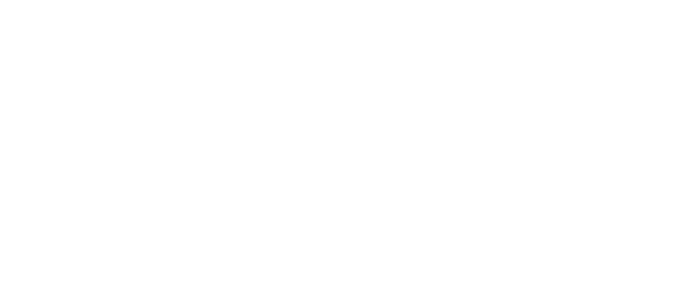
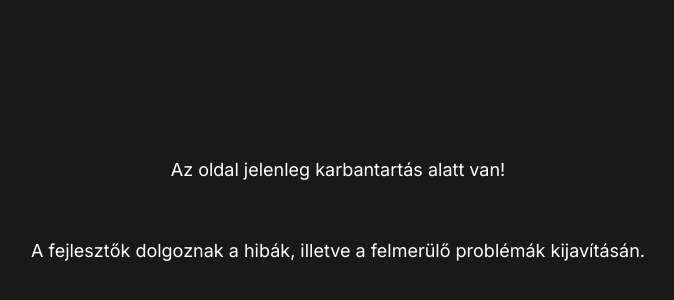
Before and after one commit to R4d1cs/Los-Santos-RolePlay-UCP, a Vue app in the folder ucp-frontend/: page / in a window 1280 px wide. Before the commit this address had no page. Shown: the part 190-490 px from the top of the page, without its empty margins (302-976 px from the left). Built offline with nearby package versions, Linux system fonts and the light colour scheme.

Commit message:
A karbantartást jelző nézet szerkesztve.

```diff
--- a/ucp-frontend/package.json
+++ b/ucp-frontend/package.json
@@ -12,6 +12,8 @@
   },
   "devDependencies": {
     "@vue/cli-plugin-router": "~5.0.0",
-    "@vue/cli-service": "~5.0.0"
+    "@vue/cli-service": "~5.0.0",
+    "node-sass": "^9.0.0",
+    "sass-loader": "^14.1.1"
   }
 }
--- a/ucp-frontend/src/App.vue
+++ b/ucp-frontend/src/App.vue
@@ -1,13 +1,55 @@
 <template>
-  <router-view/>
+  <div class="router_view-wrapper">
+    <router-view />
+  </div>
 </template>
 
 <style>
+  @import url('https://fonts.googleapis.com/css2?family=Inter:wght@100..900&display=swap');
+
+  * {
+    box-sizing: border-box;
+    margin: 0;
+    padding: 0;
+    outline: none;
+    border: none;
+    box-sizing: border-box;
+    text-decoration: none;
+
+    font-family: "Inter", sans-serif;
+  }
+
+  ::-webkit-scrollbar {
+    width: 5px;
+  }
+
+  ::-webkit-scrollbar-track {
+    background: #0D0D0D;
+  }
+
+  ::-webkit-scrollbar-thumb {
+    background: #252525;
+    border-radius: 10px;
+  }
+
+  ::-webkit-scrollbar-thumb:hover {
+    background: #202020;
+  }
+
   #app {
-    font-family: Avenir, Helvetica, Arial, sans-serif;
-    -webkit-font-smoothing: antialiased;
-    -moz-osx-font-smoothing: grayscale;
-    text-align: center;
-    color: #2c3e50;
+    background-color: rgba(0, 0, 0, 0.9);
+
+    .router_view-wrapper {
+      display: flex;
+      flex-direction: row;
+      justify-content: center;
+      align-items: center;
+
+      gap: 30px;
+
+      min-height: 100vh;
+
+      padding: 20px 100px;
+    }
   }
 </style>
--- a/ucp-frontend/src/Views/PageNotFound.vue
+++ b/ucp-frontend/src/Views/PageNotFound.vue
@@ -1,15 +1,9 @@
 <template>
   <div class="page_not_found-wrapper">
-    <IconComponent iconPath="Icons/maintenance_white" />
-
     <span>Az oldal jelenleg karbantartás alatt van!</span>
     <span>A fejlesztők dolgoznak a hibák, illetve a felmerülő problémák kijavításán.</span>
   </div>
 </template>
-
-<script setup>
-  import IconComponent from '@/Components/Icon'
-</script>
 
 <style lang="scss" scoped>
   .page_not_found-wrapper {
--- a/ucp-frontend/src/main.js
+++ b/ucp-frontend/src/main.js
@@ -2,16 +2,25 @@
 import App from './App.vue'
 import { createRouter, createWebHistory } from 'vue-router'
 
+// Views Imports for vue-router
+import PageNotFoundView from '@/Views/PageNotFound'
+
 const webPrefix = 'Los Santos RolePlay'
-const routes = []
+const routes = [
+  {
+    path: '/:pathMatch(.*)*',
+    component: PageNotFoundView,
+    meta: { title: `${webPrefix} - Karbantartás alatt!` }
+  }
+]
 
 const Router = createRouter({ history: createWebHistory(), routes })
 const Application = createApp(App)
 
 Router
 .beforeEach(( toPage, fromPage, nextFunc ) => {
-  document.title = toPage['meta']['title']
-  nextFunc()
+    document.title = toPage['meta']['title']
+    nextFunc()
 })
 
 Application
```
Also changed, not shown: ucp-frontend/src/Components/Icon.vue (deleted, +0 -42 lines), 1 other file (tests, documents, lock files or other folders).
